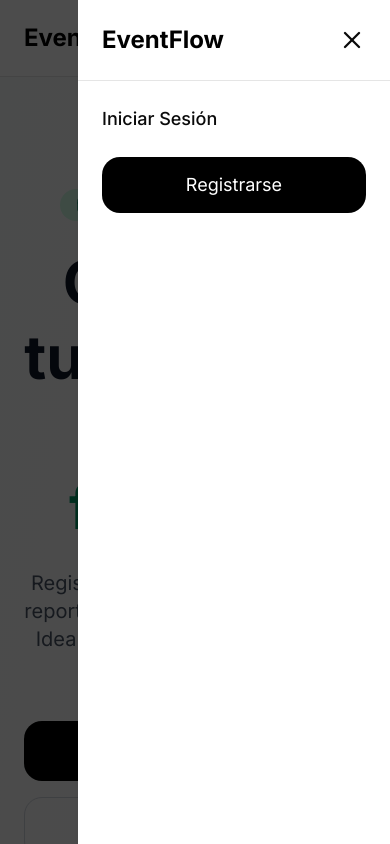
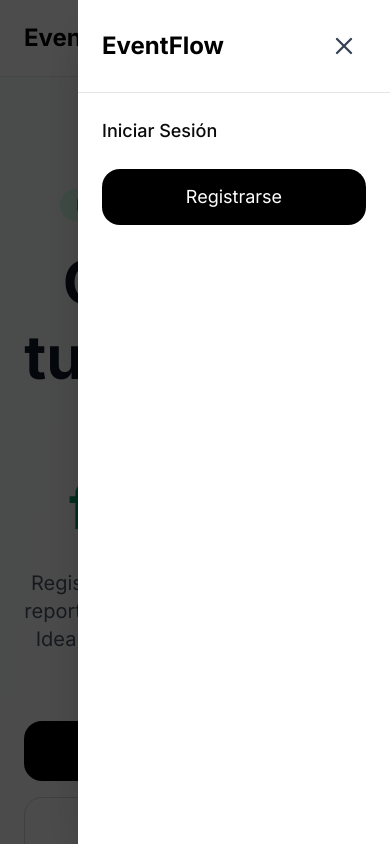
Before and after one commit to gzlcg23/eventflow, a Next.js app: page / in a window 390 px wide. Both pictures are taken after a click on the button 344 px from the left and 38 px from the top of the page. Shown: the top 844 px of the page. Built offline with nearby package versions, Linux system fonts and the light colour scheme; no server answers.

Commit message:
fix: Menú responsivo (hamburguesa) 5 tache visible

```diff
--- a/app/components/Navbar.tsx
+++ b/app/components/Navbar.tsx
@@ -68,22 +68,27 @@
       {/* Menú Mobile Flotante */}
       {isOpen && (
         <div
-          className="fixed inset-0 bg-black/70 z-50 md:hidden"
-          onClick={() => setIsOpen(false)} // Clic fuera cierra el menú
+          className="fixed inset-0 bg-black/70 z-[60] md:hidden"
+          onClick={() => setIsOpen(false)}
         >
           <div
-            className="bg-white h-full w-4/5 max-w-xs ml-auto shadow-xl"
-            onClick={(e) => e.stopPropagation()} // Evita cerrar al clicar dentro
+            className="bg-white h-full w-4/5 max-w-xs ml-auto shadow-2xl"
+            onClick={(e) => e.stopPropagation()}
           >
+            {/* Header del menú */}
             <div className="p-6 flex justify-between items-center border-b">
               <Link href="/" className="text-2xl font-bold text-black" onClick={() => setIsOpen(false)}>
                 EventFlow
               </Link>
-              <button onClick={() => setIsOpen(false)}>
+              <button
+                onClick={() => setIsOpen(false)}
+                className="text-gray-700 p-2"
+              >
                 <X size={28} />
               </button>
             </div>
 
+            {/* Contenido del menú */}
             <div className="p-6 flex flex-col gap-6 text-lg">
               {isSignedIn ? (
                 <>
```
